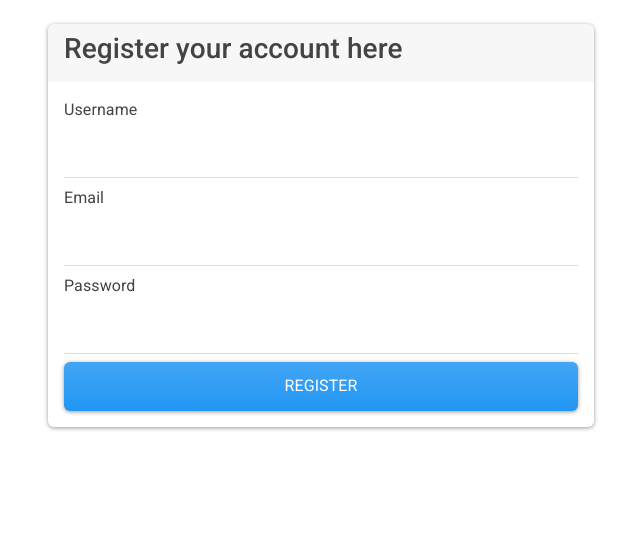
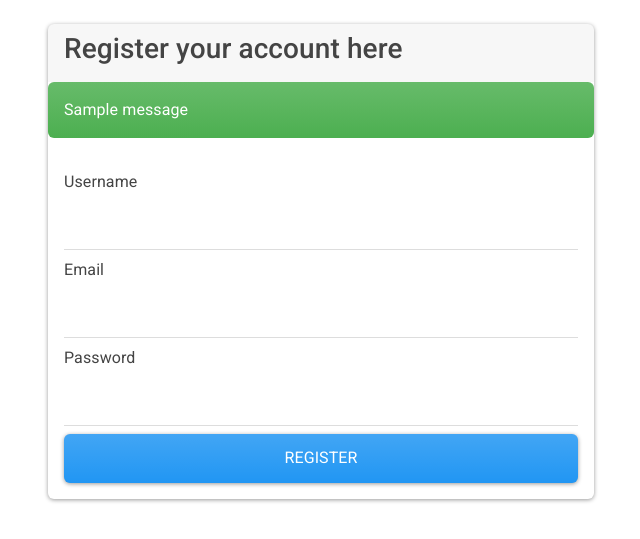
Before and after one commit to sixdgt/pharmacywebsite, a Django app: page /authentication/register in a window 1280 px wide. Shown: the top 539 px of the page, without its empty margins (319-959 px from the left). Run offline with Django 4.2, Linux system fonts and the light colour scheme; one stand-in notice (Sample message) is shown; some libraries are stand-ins or nearby versions.

Commit message:
message framework and validation

```diff
--- a/pharmacywebsite/authentication/views.py
+++ b/pharmacywebsite/authentication/views.py
@@ -2,6 +2,7 @@ from django.shortcuts import render, redirect
 from django.views import View
 from django.contrib.auth.models import User
 from django.contrib import auth
+from django.contrib import messages
 
 # Create your views here.
 class LoginView(View):
@@ -13,7 +14,8 @@ class LoginView(View):
         req_password = request.POST.get('password')
 
         if req_username and req_password:
-            auth.authenticate(username=req_username, password=req_password)
+            user = auth.authenticate(username=req_username, password=req_password)
+            auth.login(request, user)
             return redirect('medicines')
         return redirect("login")
 
@@ -25,8 +27,21 @@ class RegisterView(View):
         req_email = request.POST.get('email')
         req_password = request.POST.get('password')
         req_username = request.POST.get('username')
-        user = User.objects.create_user(email=req_email, username=req_username)
-        user.set_password(req_password)
-        user.is_active = False
-        user.save()
+
+        if not req_username:
+            messages.error(request, 'Username field is required')
+            return redirect('register')
+
+        user = User.objects.filter(username=req_username).exists()
+        if not user:
+            user = User.objects.filter(email=req_email)
+            if not user:
+                user = User.objects.create_user(email=req_email, username=req_username)
+                user.set_password(req_password)
+                user.is_active = False
+                user.save()
+                return render(request, 'authentication/register.html')
+            messages.error(request, 'Email already taken, try another')
+            return render(request, 'authentication/register.html')
+        messages.error(request, 'Username already taken, try another')
         return render(request, 'authentication/register.html')
--- a/pharmacywebsite/pharmacywebsite/settings.py
+++ b/pharmacywebsite/pharmacywebsite/settings.py
@@ -12,6 +12,7 @@ https://docs.djangoproject.com/en/4.1/ref/settings/
 
 from pathlib import Path
 import os
+from django.contrib import messages
 
 # Build paths inside the project like this: BASE_DIR / 'subdir'.
 BASE_DIR = Path(__file__).resolve().parent.parent
@@ -125,3 +126,7 @@ STATICFILES_DIRS = [os.path.join(BASE_DIR, 'pharmacywebsite/static/')]
 # https://docs.djangoproject.com/en/4.1/ref/settings/#default-auto-field
 
 DEFAULT_AUTO_FIELD = 'django.db.models.BigAutoField'
+
+MESSAGE_TAGS = {
+    messages.ERROR: 'danger',
+}
--- a/pharmacywebsite/templates/authentication/register.html
+++ b/pharmacywebsite/templates/authentication/register.html
@@ -15,6 +15,7 @@ Register
                 <div class="card-header">
                     <h3>Register your account here</h3>
                 </div>
+                {% include 'partials/_message.html' %}
                 <div class="card-body">
                     <form action="{% url 'register' %}" method="post">
                         {% csrf_token %}
--- /dev/null
+++ b/pharmacywebsite/templates/partials/_message.html
@@ -0,0 +1,9 @@
+{% if messages %}
+<div class="messages">
+    {% for message in messages %}
+    <div{% if message.tags %} class="alert alert-{{ message.tags }}"{% endif %}>
+        {{ message }}
+    </div>
+    {% endfor %}
+</div>
+{% endif %}
```
Also changed, not shown: pharmacywebsite/db.sqlite3.
